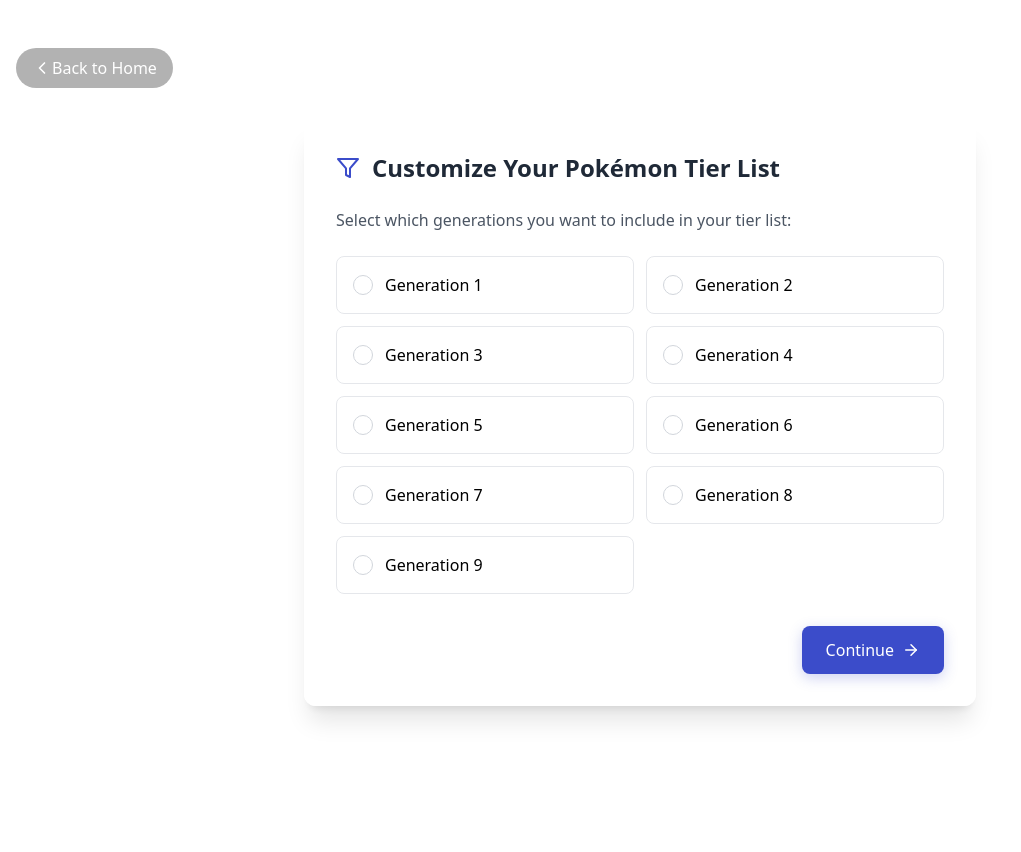
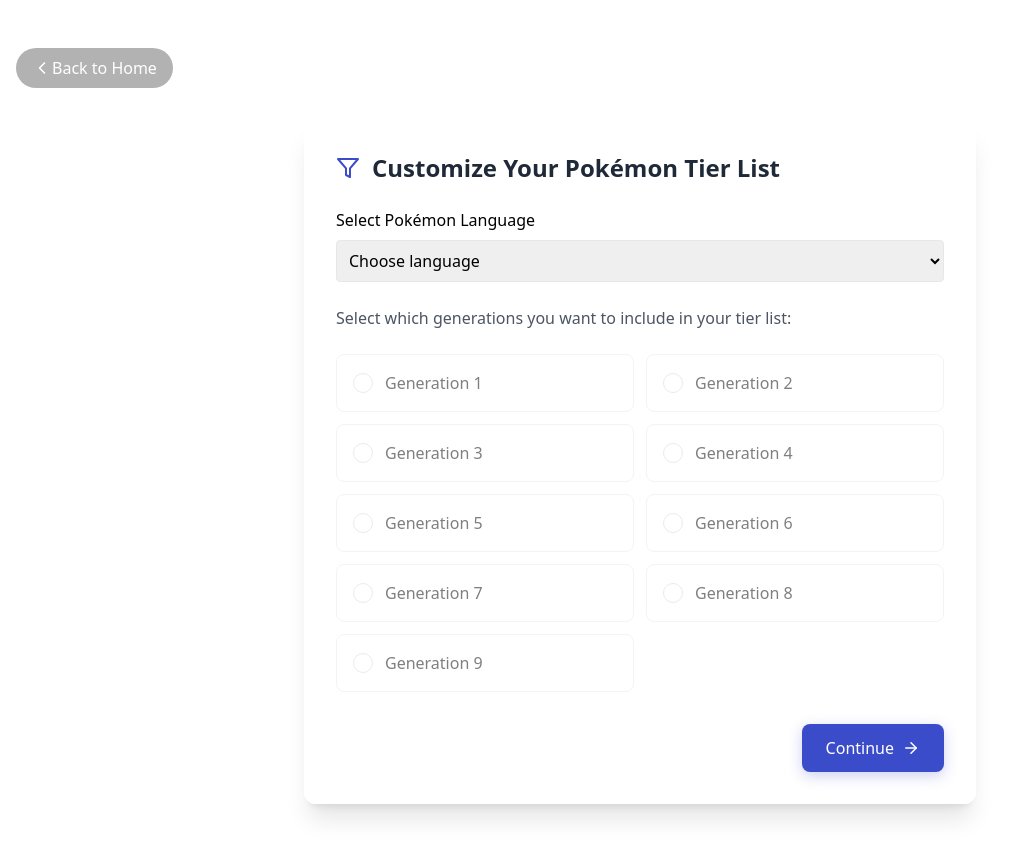
Before and after one commit to mart1basque/Tier_List_Optimized, a React (Vite) app: page / in a window 1280 px wide. Both pictures are taken after a click on the element 245 px from the left and 328 px from the top of the page. Shown: the whole page, without its empty margins (0-1021 px from the left). Before the commit the page ends 800 px from the top, so only its background shows below. Built offline with nearby package versions, Linux system fonts and the light colour scheme.

Commit message:
Add language selection for Pokémon and fetch localization

```diff
--- a/src/pages/FilterPage.tsx
+++ b/src/pages/FilterPage.tsx
@@ -10,6 +10,7 @@
   const navigate = useNavigate();
   const { currentUniverse, setCurrentUniverse, themeColors } = useTheme();
   const [selectedFilters, setSelectedFilters] = useState<string[]>([]);
+  const [pokemonLanguage, setPokemonLanguage] = useState<'en' | 'fr' | ''>('');
 
   useEffect(() => {
     if (universe && Object.keys(universeConfig).includes(universe as UniverseType)) {
@@ -26,6 +27,29 @@
   const config = universeConfig[currentUniverse];
   const filterOptions = config.filterOptions;
 
+  const languageSelector = currentUniverse === 'pokemon' && (
+    <div className="mb-6">
+      <label htmlFor="pokemon-language" className="block mb-2 font-medium">
+        Select Pokémon Language
+      </label>
+      <select
+        id="pokemon-language"
+        value={pokemonLanguage}
+        onChange={e => {
+          setPokemonLanguage(e.target.value as 'en' | 'fr');
+          setSelectedFilters([]);
+        }}
+        className="border rounded p-2 w-full"
+      >
+        <option value="" disabled>
+          Choose language
+        </option>
+        <option value="en">English</option>
+        <option value="fr">Français</option>
+      </select>
+    </div>
+  );
+
   const handleFilterToggle = (filterId: string) => {
     setSelectedFilters(prev =>
       prev.includes(filterId)
@@ -36,8 +60,14 @@
 
   const handleContinue = () => {
     if (selectedFilters.length > 0) {
+      if (currentUniverse === 'pokemon' && !pokemonLanguage) {
+        alert('Please select a language first');
+        return;
+      }
       const filterParams = selectedFilters.join(',');
-      navigate(`/tierlist/${currentUniverse}?filters=${filterParams}`);
+      const langParam =
+        currentUniverse === 'pokemon' ? `&lang=${pokemonLanguage}` : '';
+      navigate(`/tierlist/${currentUniverse}?filters=${filterParams}${langParam}`);
     } else {
       // Show error or notification that at least one filter should be selected
       alert('Please select at least one option to continue');
@@ -69,6 +99,8 @@
             </h2>
           </div>
 
+          {languageSelector}
+
           <p className="mb-6 text-gray-600">
             Select which {currentUniverse === 'pokemon' ? 'generations' :
                         currentUniverse === 'naruto' ? 'series' :
@@ -77,7 +109,13 @@
                         'seasons'} you want to include in your tier list:
           </p>
 
-          <div className="grid grid-cols-1 md:grid-cols-2 gap-3 mb-8">
+          <div
+            className={`grid grid-cols-1 md:grid-cols-2 gap-3 mb-8 ${
+              currentUniverse === 'pokemon' && !pokemonLanguage
+                ? 'opacity-50 pointer-events-none'
+                : ''
+            }`}
+          >
             {filterOptions.map((option) => (
               <div
                 key={option.id}
@@ -121,7 +159,10 @@
                 backgroundColor: themeColors.primary,
                 boxShadow: `0 4px 14px 0 ${themeColors.primary}40`
               }}
-              disabled={selectedFilters.length === 0}
+              disabled={
+                selectedFilters.length === 0 ||
+                (currentUniverse === 'pokemon' && !pokemonLanguage)
+              }
             >
               <span className="mr-2">Continue</span>
               <ArrowRight size={18} />
--- a/src/pages/TierListPage.tsx
+++ b/src/pages/TierListPage.tsx
@@ -22,6 +22,7 @@
 
   // Get selected filters from URL
   const filtersParam = searchParams.get('filters') ?? '';
+  const language = (searchParams.get('lang') ?? 'en') as 'en' | 'fr';
   const filters = useMemo(
     () =>
       filtersParam
@@ -39,7 +40,11 @@
       const loadCharacters = async () => {
         setLoading(true);
         try {
-          const data = await fetchCharacters(universe as UniverseType, filters);
+          const data = await fetchCharacters(
+            universe as UniverseType,
+            filters,
+            language
+          );
           setCharacters(data);
         } catch (error) {
           console.error('Error fetching characters:', error);
@@ -54,7 +59,7 @@
     } else {
       navigate('/');
     }
-  }, [universe, filtersParam, setCurrentUniverse, navigate]);
+  }, [universe, filtersParam, language, setCurrentUniverse, navigate]);
 
   const handleAddCustomCharacter = (character: Character) => {
     setCharacters(prev => [...prev, character]);
@@ -64,6 +69,7 @@
   const tierListData = {
     universe: currentUniverse,
     filters,
+    language,
     characters,
     // In a real app, you'd include the tier assignments here
   };
--- a/src/services/api.ts
+++ b/src/services/api.ts
@@ -21,10 +21,11 @@
 // In a real app, you'd connect to actual APIs
 export const fetchCharacters = async (
   universe: UniverseType,
-  filters: string[]
+  filters: string[],
+  language: 'en' | 'fr' = 'en'
 ): Promise<Character[]> => {
   if (universe === 'pokemon') {
-    return fetchPokemonCharacters(filters);
+    return fetchPokemonCharacters(filters, language);
   }
 
   if (universe === 'dragon-ball') {
@@ -83,7 +84,10 @@
   return characters;
 }
 
-async function fetchPokemonCharacters(filters: string[]): Promise<Character[]> {
+async function fetchPokemonCharacters(
+  filters: string[],
+  language: 'en' | 'fr' = 'en'
+): Promise<Character[]> {
   const generationIds: Record<string, number> = {
     gen1: 1,
     gen2: 2,
@@ -105,19 +109,36 @@
 
       const { data } = await axios.get(`https://pokeapi.co/api/v2/generation/${genId}`);
 
-      data.pokemon_species.forEach((species: { name: string; url: string }) => {
+      await Promise.all(
+        data.pokemon_species.map(async (species: { name: string; url: string }) => {
           const id = parseInt(
             species.url.split('/').filter(Boolean).pop() ?? '0',
             10
           );
+
+          let name = formatPokemonName(species.name);
+
+          if (language === 'fr') {
+            try {
+              const { data: speciesData } = await axios.get(species.url);
+              const frName = speciesData.names.find((n: any) => n.language.name === 'fr')?.name;
+              if (frName) {
+                name = frName;
+              }
+            } catch (e) {
+              // fallback to english name
+            }
+          }
+
           result.push({
             id: `pokemon-${id}`,
-          name: formatPokemonName(species.name),
+            name,
             image:
               `https://raw.githubusercontent.com/PokeAPI/sprites/master/sprites/pokemon/other/official-artwork/${id}.png`,
             universe: 'pokemon',
           });
-      });
+        })
+      );
     })
   );
 
```
Lines whose indentation alone changed are shown as unchanged.
